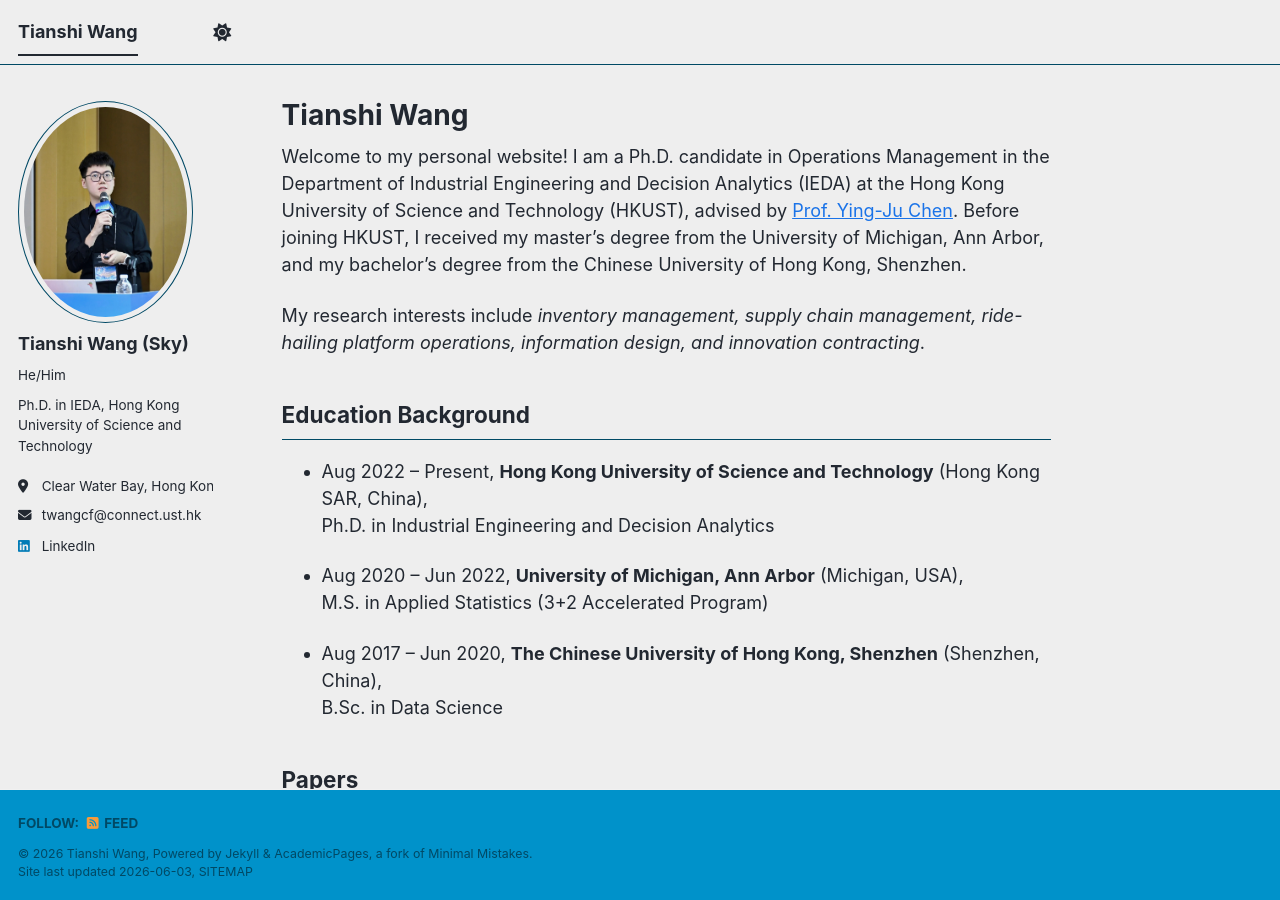
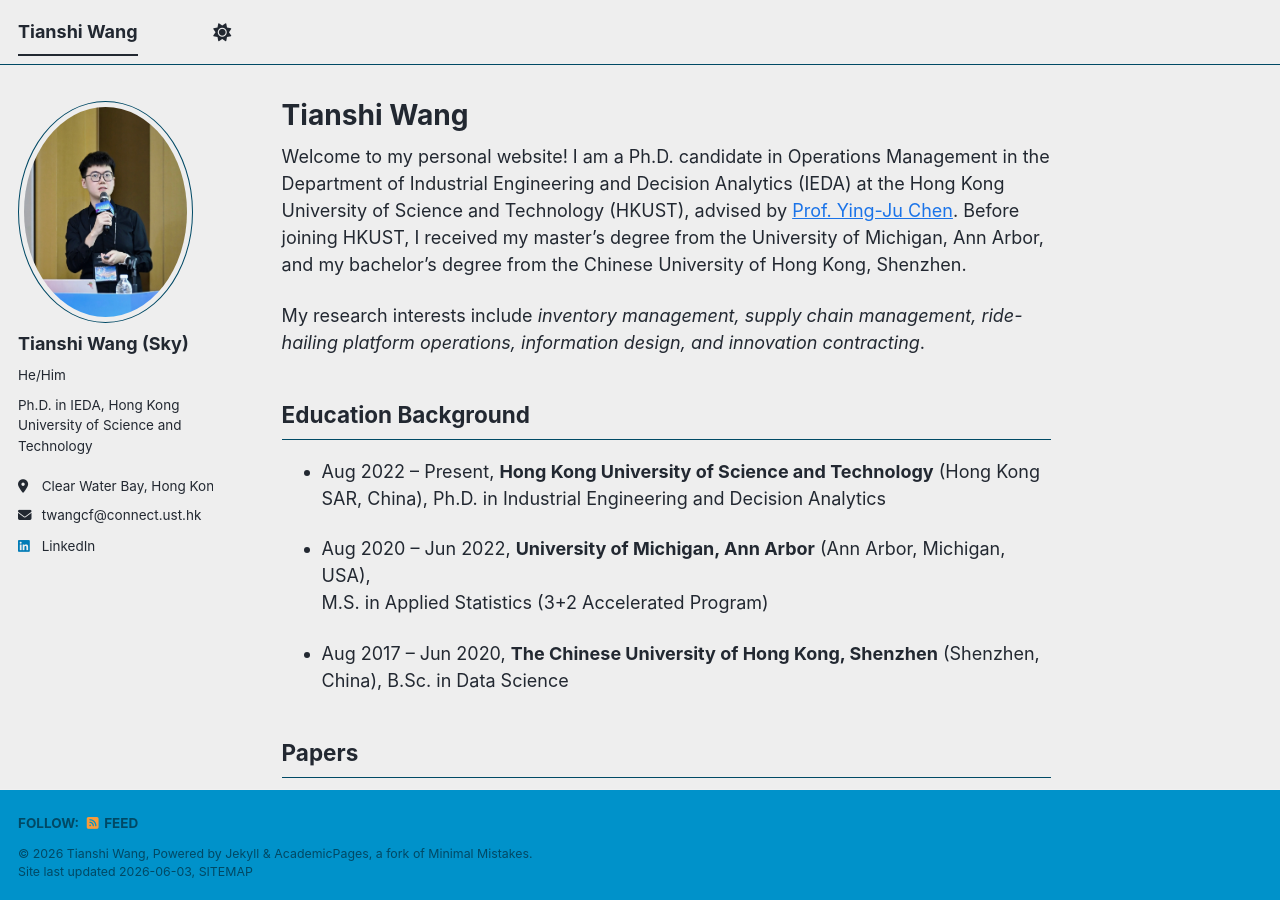
Before and after one commit to skywang1999/skywang1999.github.io, a Jekyll site: the page built from _pages/about.md, in a window 1280 px wide and 900 px high. Built offline with Jekyll 4.4.1, drawn with Linux system fonts in a browser that asks for light colours; a script bundle is joined from its source files by our own code; library files that are not in the unit come from our copies.

Commit message:
Update about.md

```diff
--- a/_pages/about.md
+++ b/_pages/about.md
@@ -17,7 +17,7 @@ My research interests include _inventory management, supply chain management, ri
 - Aug 2022 – Present, **Hong Kong University of Science and Technology** (Hong Kong SAR, China),
   Ph.D. in Industrial Engineering and Decision Analytics
 
-- Aug 2020 – Jun 2022, **University of Michigan, Ann Arbor** (Michigan, USA),
+- Aug 2020 – Jun 2022, **University of Michigan, Ann Arbor** (Ann Arbor, Michigan, USA),
   M.S. in Applied Statistics (3+2 Accelerated Program)
 
 - Aug 2017 – Jun 2020, **The Chinese University of Hong Kong, Shenzhen** (Shenzhen, China),
```
